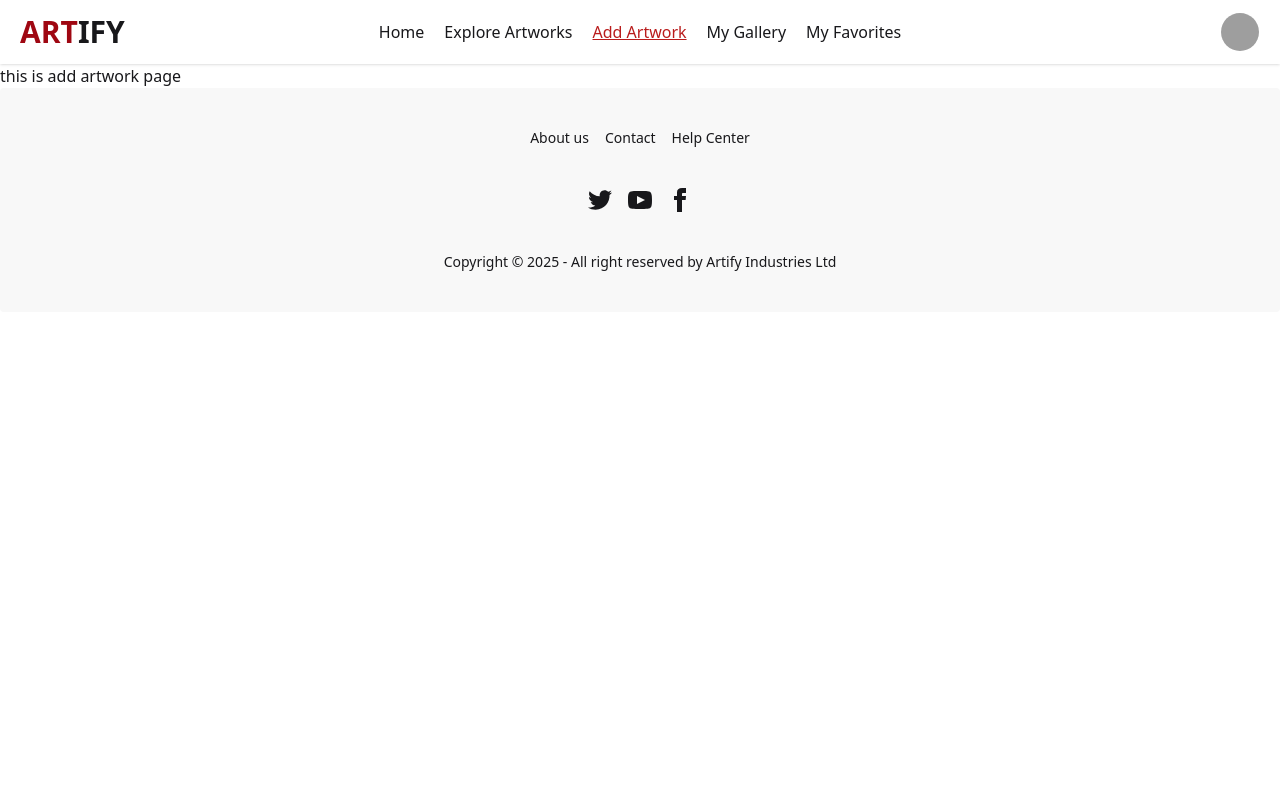
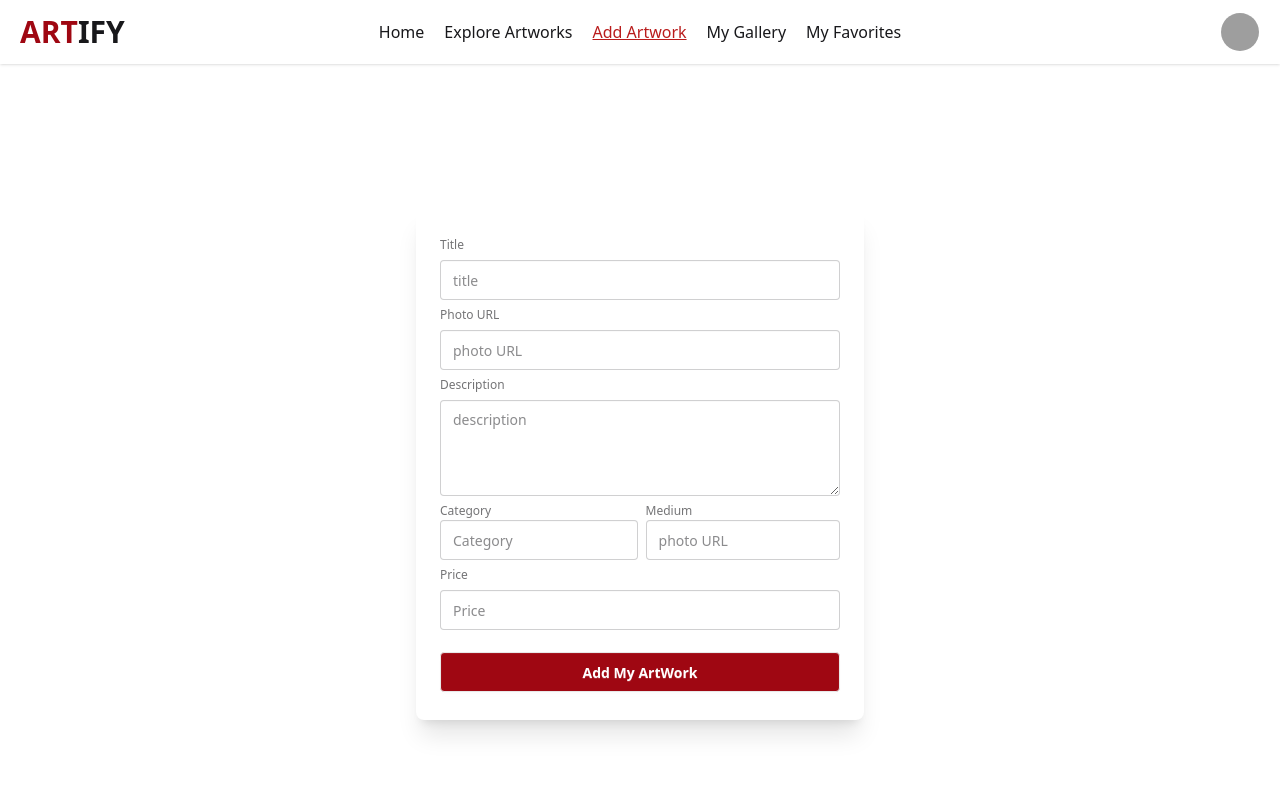
Before and after one commit to rakib120822/artify-client, a React (Vite) app: page /add-artwork in a window 1280 px wide. Shown: the top 800 px of the page. Built offline with nearby package versions, Linux system fonts and the light colour scheme; grey boxes are pictures that could not be loaded.

Commit message:
complete add artwork form

```diff
--- /dev/null
+++ b/src/components/GalleryCard.jsx
@@ -0,0 +1,37 @@
+import React from "react";
+import { useNavigate } from "react-router";
+
+function GalleryCard() {
+  const navigate = useNavigate();
+  return (
+    <div className="card bg-base-100 shadow-md  border border-[#991B1B] hover:scale-106 transition delay-300 ease-in-out">
+      <figure>
+        <img
+          src="https://img.daisyui.com/images/stock/photo-1606107557195-0e29a4b5b4aa.webp"
+          alt="Shoes"
+        />
+      </figure>
+      <div className="card-body">
+        <h2 className="card-title">Card Title</h2>
+        <p>rakibul islam</p>
+        <div className="badge badge-outline text-[#991B1B]">Error</div>
+        <div className="card-actions justify-end">
+          <button
+            onClick={() => navigate("/details/1")}
+            className="btn btn-outline hover:bg-red-800 hover:text-white text-red-800  font-bold"
+          >
+            Update
+          </button>
+          <button
+            onClick={() => navigate("/details/1")}
+            className="btn btn-outline bg-red-800 text-white hover:text-red-800 hover:bg-white border border-red-800  font-bold"
+          >
+            Delete
+          </button>
+        </div>
+      </div>
+    </div>
+  );
+}
+
+export default GalleryCard;
--- a/src/pages/addArtworkPage/AddArtwork.jsx
+++ b/src/pages/addArtworkPage/AddArtwork.jsx
@@ -1,7 +1,68 @@
 import React from "react";
 
 function AddArtwork() {
-  return <div>this is add artwork page</div>;
+  return (
+    <div>
+      <div className="hero  min-h-screen">
+        <div className="card bg-base-100 w-full max-w-md shrink-0 shadow-xl">
+          <div className="card-body ">
+            <fieldset className="fieldset">
+              <label className="label">Title</label>
+              <input
+                type="text"
+                required
+                className="input w-full"
+                placeholder="title"
+              />
+              <label className="label">Photo URL</label>
+              <input
+                type="text"
+                required
+                className="input w-full"
+                placeholder="photo URL"
+              />
+              <label className="label">Description</label>
+              <textarea
+                required
+                className="textarea h-24 w-full"
+                placeholder="description"
+              ></textarea>
+              <div className="flex gap-2">
+                <div>
+                  <label className="label">Category</label>
+                  <input
+                    type="text"
+                    className="input w-full"
+                    placeholder="Category"
+                    required
+                  />
+                </div>
+                <div>
+                  <label className="label">Medium</label>
+                  <input
+                    type="text"
+                    className="input w-full"
+                    placeholder="photo URL"
+                    required
+                  />
+                </div>
+              </div>
+              <label className="label">Price</label>
+              <input
+                required
+                type="number"
+                className="input w-full"
+                placeholder="Price"
+              />
+              <button className="btn bg-red-800 text-white mt-4">
+                Add My ArtWork
+              </button>
+            </fieldset>
+          </div>
+        </div>
+      </div>
+    </div>
+  );
 }
 
 export default AddArtwork;
--- a/src/pages/gallaryPage/Gallery.jsx
+++ b/src/pages/gallaryPage/Gallery.jsx
@@ -1,11 +1,26 @@
-import React from 'react'
+import React from "react";
+import GalleryCard from "../../components/GalleryCard";
+
 
 function Gallery() {
   return (
-    <div>
-      this is Gallery page
-    </div>
-  )
+    <section className="w-11/12 mx-auto my-10">
+
+        <h1 className="text-4xl font-extrabold text-center mb-10">
+          My  <span className="text-red-800">Gallery</span>
+        </h1>
+
+
+
+      <div className="grid grid-cols-1 md:grid-cols-2 lg:grid-cols-3 gap-5  ">
+
+       <GalleryCard/>
+       <GalleryCard/>
+       <GalleryCard/>
+       <GalleryCard/>
+      </div>
+    </section>
+  );
 }
 
-export default Gallery
+export default Gallery;
```
